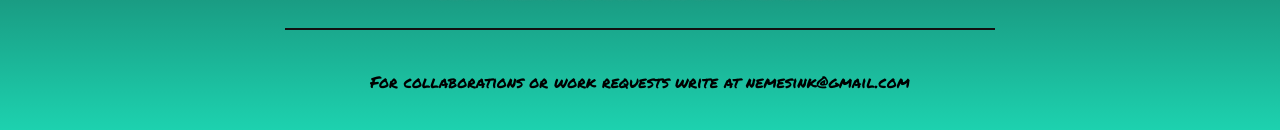
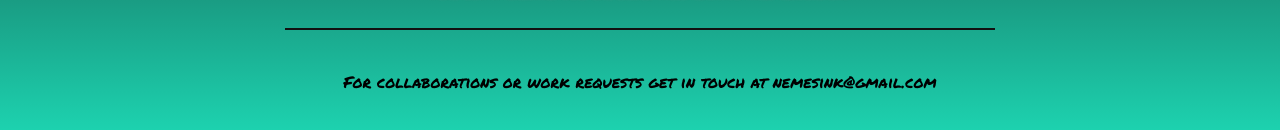
Before and after one commit to m4ndr0/M4ndro-site, a plain HTML site: page index.html in a window 1280 px wide. Shown: the part 811-941 px from the top of the page. Drawn offline with Linux system fonts and the light colour scheme; a web font is replaced by a local one.

Commit message:
Changed contacts phrase at bottom in the home page

```diff
--- a/index.html
+++ b/index.html
@@ -27,7 +27,7 @@
       <div><p>for commercial use or else. All rights are reserved.</p></div>
     </div>
     <div class="contacts">
-      <p>For collaborations or work requests write at nemesink@gmail.com</p>
+      <p>For collaborations or work requests get in touch at nemesink@gmail.com</p>
     </div>
   </body>
 </html>
```
